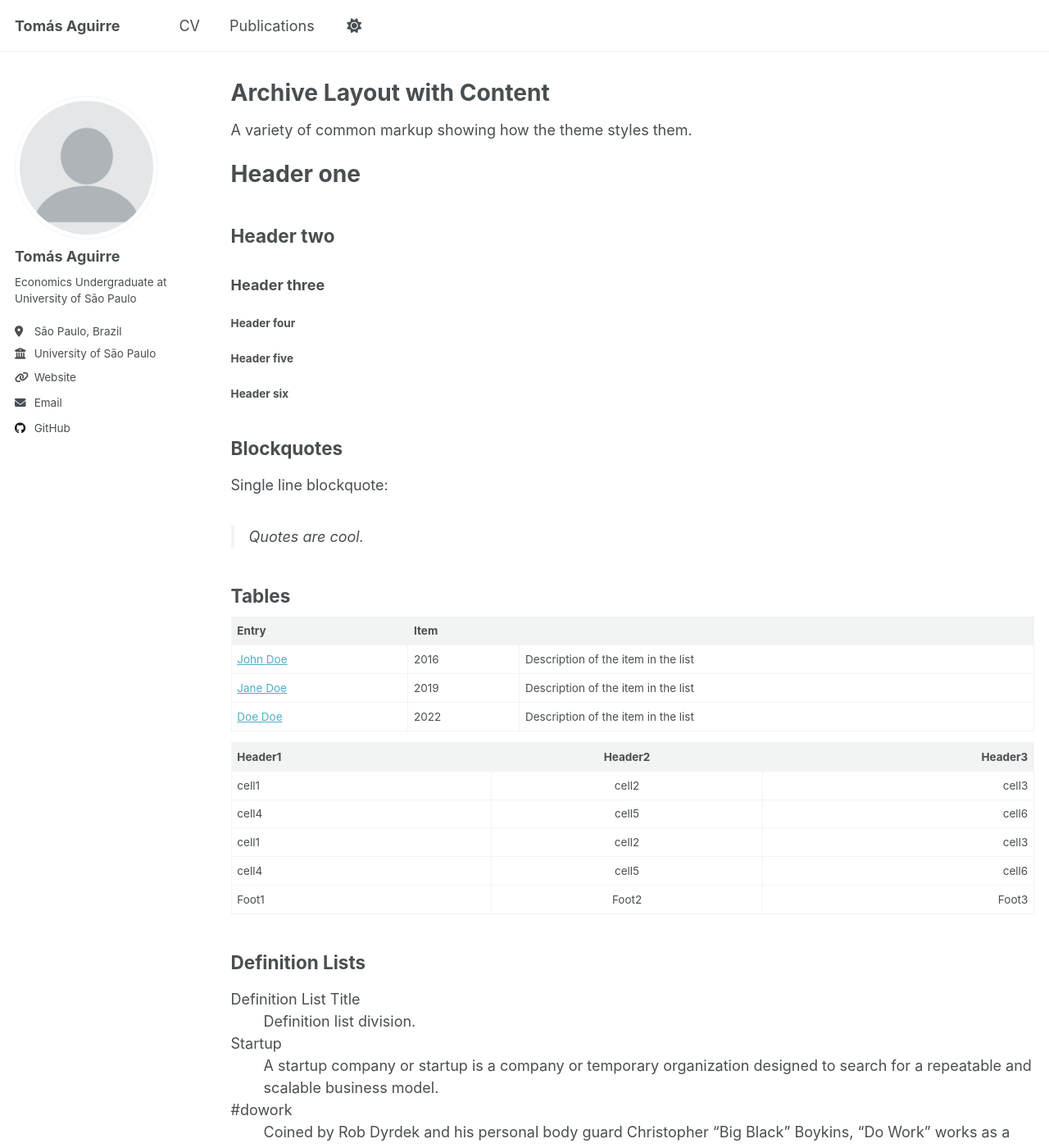
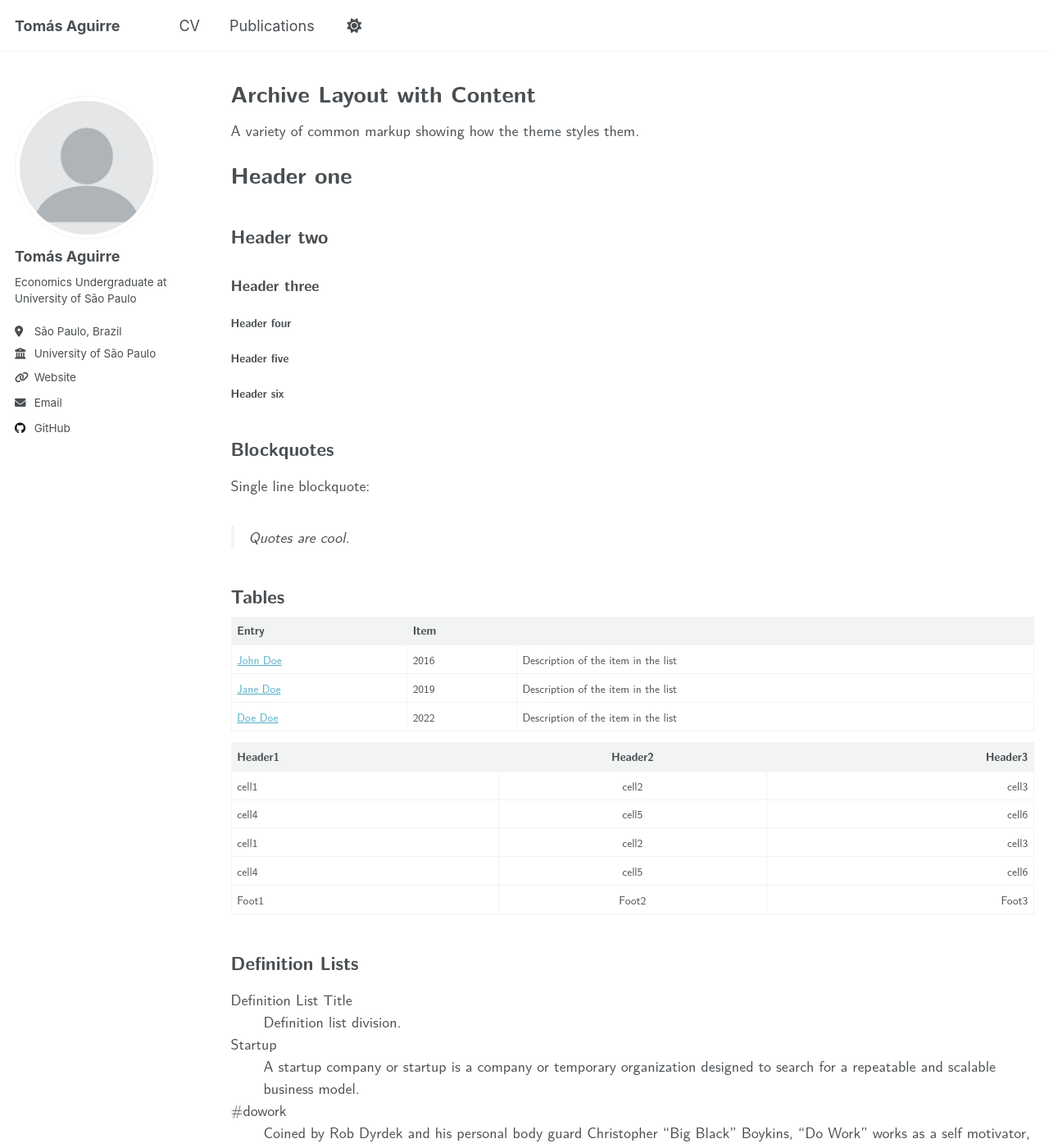
Before and after one commit to t6aguirre/t6aguirre.github.io, a Jekyll site: the page built from _pages/archive-layout-with-content.md, in a window 1280 px wide and 1400 px high. Shown: the whole window at 82% size. Built offline with Jekyll 4.4.1, drawn with Linux system fonts in a browser that asks for light colours; some web fonts are replaced.

Commit message:
Update _themes.scss
Change font

```diff
--- a/_sass/_themes.scss
+++ b/_sass/_themes.scss
@@ -5,6 +5,9 @@
 /* ==========================================================================
    TYPOGRAPHY
    ========================================================================== */
+
+/* Define a new font variable for Computer Modern Sans */
+$computer-modern            : "Computer Modern Sans", "CMU Sans Serif", "Latin Modern Sans", "Nimbus Sans L", Arial, sans-serif;
 
 /* Used to set the size for <em> */
 $doc-font-size              : 16;
@@ -39,16 +42,15 @@ $type-size-6                : 0.75em;   // ~12px
 $type-size-7                : 0.6875em; // ~11px
 $type-size-8                : 0.625em;  // ~10px
 
-$global-font-family         : $sans-serif;
-$header-font-family         : $sans-serif;
+/* Updated global font settings to use Computer Modern */
+$global-font-family         : $computer-modern;
+$header-font-family         : $computer-modern;
 $caption-font-family        : $serif;
 
 /* ==========================================================================
    Breakpoints
    ========================================================================== */
-
 @include breakpoint-set("to ems", true);
-
 $small                      : 600px !default;
 $medium                     : 768px !default;
 $medium-wide                : 900px !default;
@@ -58,7 +60,6 @@ $x-large                    : 1280px !default;
 /* ==========================================================================
    Grid
    ========================================================================== */
-
 $right-sidebar-width-narrow : 20px !default;
 $right-sidebar-width        : 30px !default;
 $right-sidebar-width-wide   : 40px !default;
@@ -77,7 +78,6 @@ $susy: (
 /* ==========================================================================
    BRAND COLORS
    ========================================================================== */
-
 $behance-color              : #1769FF;
 $bluesky-color              : #1184fe;
 $dribbble-color             : #ea4c89;
@@ -102,3 +102,40 @@ $vimeo-color                : #1ab7ea;
 $vine-color                 : #00bf8f;
 $youtube-color              : #bb0000;
 $xing-color                 : #006567;
+
+/* Font-face declaration for Computer Modern fonts */
+@font-face {
+  font-family: "Computer Modern Sans";
+  src: url("../fonts/cmunss.woff2") format("woff2"),
+       url("../fonts/cmunss.woff") format("woff"),
+       url("../fonts/cmunss.ttf") format("truetype");
+  font-weight: normal;
+  font-style: normal;
+}
+
+@font-face {
+  font-family: "Computer Modern Sans";
+  src: url("../fonts/cmunsx.woff2") format("woff2"),
+       url("../fonts/cmunsx.woff") format("woff"),
+       url("../fonts/cmunsx.ttf") format("truetype");
+  font-weight: bold;
+  font-style: normal;
+}
+
+@font-face {
+  font-family: "Computer Modern Sans";
+  src: url("../fonts/cmunsi.woff2") format("woff2"),
+       url("../fonts/cmunsi.woff") format("woff"),
+       url("../fonts/cmunsi.ttf") format("truetype");
+  font-weight: normal;
+  font-style: italic;
+}
+
+@font-face {
+  font-family: "Computer Modern Sans";
+  src: url("../fonts/cmunso.woff2") format("woff2"),
+       url("../fonts/cmunso.woff") format("woff"),
+       url("../fonts/cmunso.ttf") format("truetype");
+  font-weight: bold;
+  font-style: italic;
+}
```
